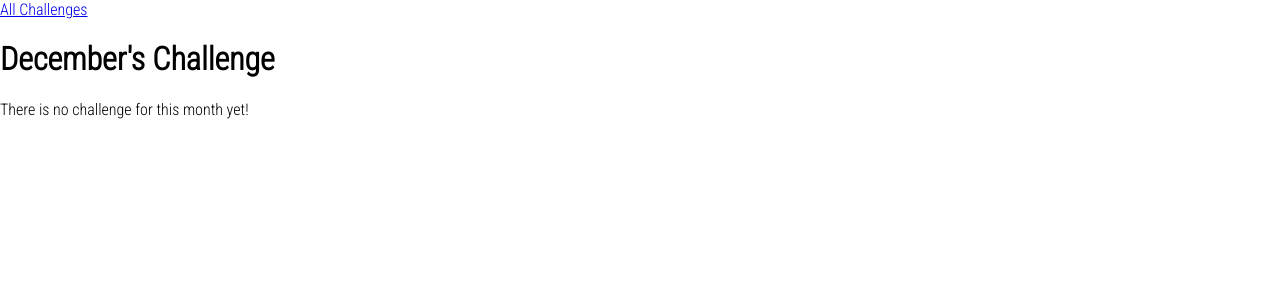
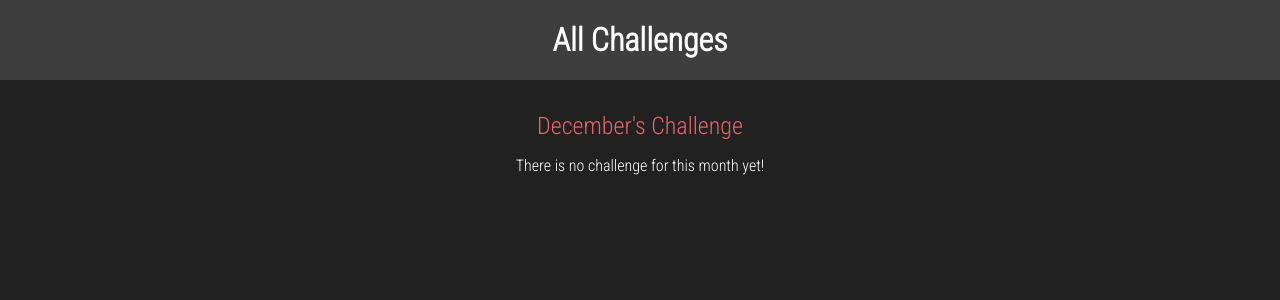
Before and after one commit to hashbanger/learning-django, a Django app: page /challenges/december in a window 1280 px wide. Shown: the top 300 px of the page. Run offline with Django 4.2, Linux system fonts and the light colour scheme.

Commit message:
added css styling

```diff
--- /dev/null
+++ b/monthly_challenges/challenges/static/challenges/challenge.css
@@ -0,0 +1,22 @@
+h1,
+h2{
+    font-weight: bold;
+    text-align: center;
+    color: white;
+}
+
+h1{
+    font-size: 1.5rem;
+    margin: 2rem 0 1rem 0;
+    font-weight: normal;
+    color: rgb(231, 101, 101);
+}
+
+h2{
+    font-size: 3rem;
+}
+
+.fallback{
+    text-align: center;
+    color: white;
+}
--- a/monthly_challenges/challenges/static/challenges/challenges.css
+++ b/monthly_challenges/challenges/static/challenges/challenges.css
@@ -1,3 +1,42 @@
 ul {
     list-style: none;
+    margin: 2rem auto;
+    width: 90%;
+    max-width: 20rem;
+    box-shadow: 0 2px 8px rgba(0, 0, 0, 0.26);
+    padding: 1rem;
+    border-radius: 12px;
+    display: flex;
+    flex-direction: column;
+    flex-wrap: wrap;
+    height: 30rem;
+    background-color: rgb(232, 232, 232);
 }
+
+li{
+    margin: 1rem 0;
+    text-align: center;
+    font-size: 1.5rem;
+    border-bottom: 1px solid lightgray;
+    padding-bottom: 1rem;
+}
+
+li:last-of-type,
+li:nth-of-type(6){
+    border-bottom: none;
+}
+
+li a{
+    text-decoration: none;
+    color: rgb(54, 54, 54);
+}
+
+li a:hover,
+li a:active{
+    color: rgb(231, 101, 101)
+}
+
+body{
+    margin: 0;
+    background-color: rgb(33, 33, 33);
+}
--- /dev/null
+++ b/monthly_challenges/challenges/static/challenges/includes/header.css
@@ -0,0 +1,25 @@
+header{
+    width: 100%;
+    height: 5rem;
+    background-color: rgb(62, 62, 62);
+}
+
+header nav{
+    width: 100%;
+    height: 100%;
+    display: flex;
+    justify-content: center;
+    align-items: center;
+}
+
+header nav a{
+    color: white;
+    font-size: 2rem;
+    font-weight: bold;
+    text-decoration: none;
+}
+
+header nav a:hover,
+header nav a:active{
+    color: rgb(231, 101, 101)
+}
--- a/monthly_challenges/challenges/templates/challenges/challenge.html
+++ b/monthly_challenges/challenges/templates/challenges/challenge.html
@@ -1,4 +1,11 @@
 {% extends "base.html" %}
+{% load static %}
+
+{% block css_files %}
+    <link rel="stylesheet" href="{% static 'challenges/challenge.css' %}">
+    <link rel="stylesheet" href="{% static 'challenges/challenges.css' %}">
+    <link rel="stylesheet" href="{% static 'challenges/includes/header.css' %}">
+{% endblock %}
 
     {% block page_title %}
         {{ month_name|title }} Challenge
@@ -11,6 +18,6 @@
         {% if text is not None %}
             <h2>{{ text }}</h2>
         {% else %}
-            <p>There is no challenge for this month yet!</p>
+            <p class="fallback">There is no challenge for this month yet!</p>
         {% endif %}
     {% endblock %}
--- a/monthly_challenges/challenges/templates/challenges/index.html
+++ b/monthly_challenges/challenges/templates/challenges/index.html
@@ -3,6 +3,7 @@
 
 {% block css_files %}
     <link rel="stylesheet" href="{% static 'challenges/challenges.css' %}">
+    <link rel="stylesheet" href="{% static 'challenges/includes/header.css' %}">
 {% endblock %}
 
 {% block page_title %}
```
